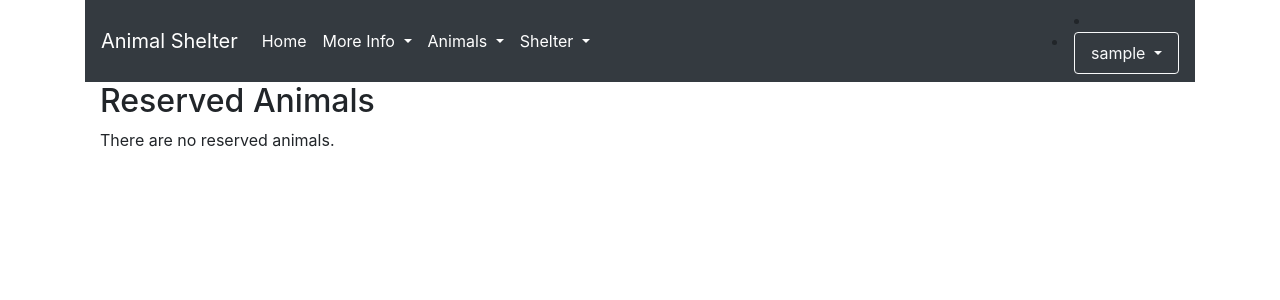
After one commit to import-tao/shelter-record-manager, a Django app: page /app/reserved/ in a window 1280 px wide. The commit adds this page. Shown: the top 300 px of the page. Run offline with Django 3.2, Linux system fonts and the light colour scheme; the visitor is signed in with stand-in values (Sample User, id 1); data that the repository does not hold is empty; some libraries are stand-ins or nearby versions.

Commit message:
Pages for each status added

```diff
--- /dev/null
+++ b/catalog/templates/catalog/reserved_animals.html
@@ -0,0 +1,27 @@
+{% extends 'catalog/base.html' %} {% block title %}
+<title>Reserved Animals</title> {% endblock %} {% block content %}
+    <div class="container">
+<h2>Reserved Animals</h2>
+{% if animal_instances_reserved %}
+<div class="row">
+        {% for animal in animal_instances_reserved %}
+
+            <div class="col-md-4 col-sm-4">
+              <div class= "card">
+                <div class="card-body">
+                <h5 class= "card-title"> <a href="{{ animal.get_absolute_url }}" >{{ animal.name }}</a><small>, {{ animal.animal_species }}</small></h5>
+                  <p class="card-text">{{ animal.breed|truncatechars:30 }}</p>
+              <a class="btn btn-primary" href="{{animal.get_update_url }}">Update</a>
+
+
+              <a class="btn btn-success"href="{{ animal.get_adopt_url }}">Adopt?</a>
+
+
+              <a class="btn btn-danger" href="{{ animal.get_delete_url }}">Delete!?</a>
+          </div>
+        </div>
+        </div>
+        {% endfor %}
+        </div> {% else %}
+<p>There are no reserved animals.</p>
+{% endif %} </div>{% endblock %}
--- a/catalog/urls.py
+++ b/catalog/urls.py
@@ -4,7 +4,12 @@ from . import views
 
 urlpatterns = [
     path('', views.homepage_view, name='home_page'),
+    # list of animals
+    path('available/', views.available_animals_view, name='available_animals'),
     path('adopted/', views.adopted_animals_view, name='adopted_animals'),
+    path('reserved/', views.reserved_animals_view, name='reserved_animals'),
+    path('quarantine/', views.quarantined_animals_view, name='quarantined_animals'),
+
     path('create/', views.AnimalCreateView, name="animal_create"),
     path('<int:pk>/', views.AnimalDetailView.as_view(), name='animal_detail'),
     path('<int:pk>/update/', views.AnimalInstanceUpdateView.as_view(), name= "animal_instance_update"),
--- a/catalog/views.py
+++ b/catalog/views.py
@@ -209,6 +209,38 @@ def adopted_animals_view(request):
         }
     return render(request, 'catalog/adopted_animals.html', context=context_dict)
 
+
+@login_required
+def available_animals_view(request):
+    animal_instances_available = AnimalInstance.objects.filter(status__exact='a').order_by("name")
+    count_available = animal_instances_available.count()
+    context_dict = {
+        'animal_instances_available': animal_instances_available,
+        'count_available': count_available,
+        }
+    return render(request, 'catalog/available_animals.html', context=context_dict)
+
+
+@login_required
+def reserved_animals_view(request):
+    animal_instances_reserved = AnimalInstance.objects.filter(status__exact='r').order_by("name")
+    count_reserved = animal_instances_reserved.count()
+    context_dict = {
+        'animal_instances_reserved': animal_instances_reserved,
+        'count_reserved': count_reserved,
+        }
+    return render(request, 'catalog/reserved_animals.html', context=context_dict)
+
+@login_required
+def quarantined_animals_view(request):
+    animal_instances_quaratine = AnimalInstance.objects.filter(status__exact='q').order_by("name")
+    count_quaratine = animal_instances_quaratine.count()
+    context_dict = {
+        'animal_instances_quaratine': animal_instances_quaratine,
+        'count_quaratine': count_quaratine,
+        }
+    return render(request, 'catalog/quarantined_animals.html', context=context_dict)
+
 @login_required
 def allergycreateview(request):
     if request.method == 'POST':
--- a/templates/index/base.html
+++ b/templates/index/base.html
@@ -57,6 +57,10 @@
             <a class="dropdown-item" href="{% url 'animal_create'%}">Add a New Animal</a>
             <div class="dropdown-divider"></div>
             <a class="dropdown-item" href="{% url 'adopted_animals' %}">Adopted Animals</a>
+            <a class="dropdown-item" href="{% url 'available_animals' %}">Available Animals</a>
+            <a class="dropdown-item" href="{% url 'reserved_animals' %}">Reserved Animals</a>
+            <a class="dropdown-item" href="{% url 'quarantined_animals' %}">Quarantined Animals</a>
+
           </div>
           <li class="nav-item dropdown active">
               <a class="nav-link dropdown-toggle" href="#" id="navbarDropdown" role="button" data-toggle="dropdown" aria-haspopup="true"
```
Also changed, not shown: catalog/templates/catalog/available_animals.html (added, +27 -0 lines), catalog/templates/catalog/homepage.html (+4 -4 lines), catalog/templates/catalog/quarantined_animals.html (added, +27 -0 lines).
